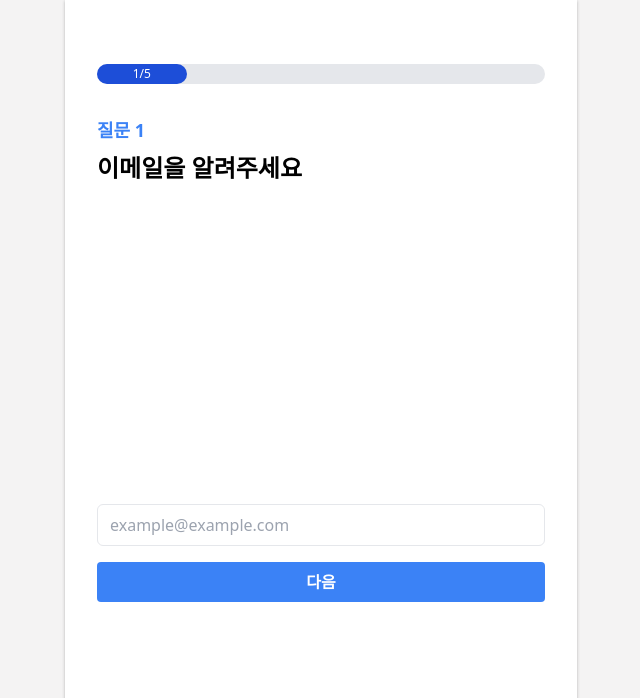
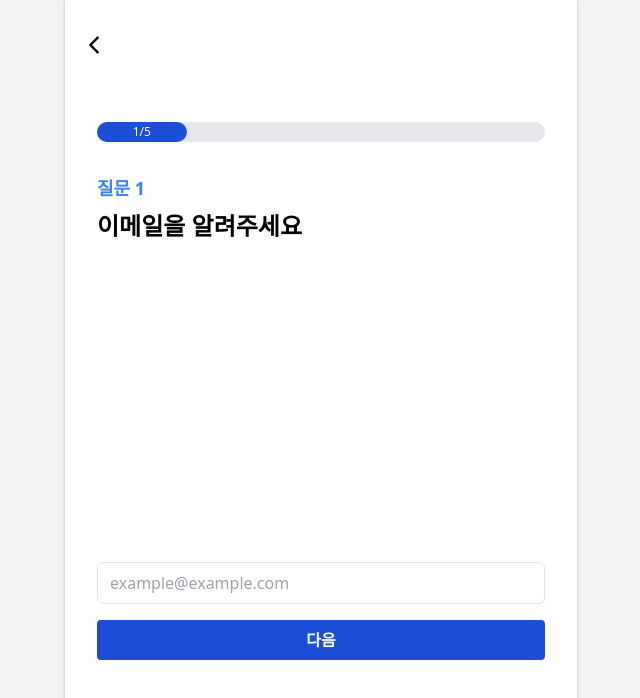
Before and after one commit to BOOPINION/Vote-FE2, a React (Create React App) app: page /signup in a window 1280 px wide. Shown: the top 698 px of the page, without its empty margins (319-959 px from the left). Built offline with nearby package versions, Linux system fonts and the light colour scheme.

Commit message:
✨ 회원가입 뒤로가기 구현
회원가입 중 뒤로가기 버튼 구현

```diff
--- a/src/components/signup/Question.tsx
+++ b/src/components/signup/Question.tsx
@@ -1,6 +1,7 @@
 import React, { useState } from "react";
 import ProgressBar from "./ProgressBar";
-
+import { IoIosArrowBack } from "react-icons/io";
+import { Link } from "react-router-dom";
 const Question: React.FC<{
   questionNumber: number;
   setQuestionNumber: React.Dispatch<React.SetStateAction<number>>;
@@ -72,6 +73,18 @@ const Question: React.FC<{
   };
 
   return (
+    <>
+      {questionNumber === 1 ? (
+        <Link to="/">
+          <IoIosArrowBack size="26px" className="mt-8 mb-0 mx-4" />
+        </Link>
+      ) : (
+        <IoIosArrowBack
+          size="26px"
+          className="mt-8 mb-0 mx-4"
+          onClick={() => setQuestionNumber(questionNumber - 1)}
+        />
+      )}
       <div className="flex flex-col items-start w-auto mx-auto my-8 p-8">
         <ProgressBar current={questionNumber} total={questions.length} />
         <span className="mt-8 text-lg text-blue-500 font-semibold">
@@ -90,7 +103,7 @@ const Question: React.FC<{
               onChange={handleEmailChange}
             />
             <button
-            className="mt-4 w-full bg-blue-500 hover:bg-blue-600 text-white font-bold py-2 px-4 rounded"
+              className="mt-4 w-full bg-blue-700 hover:bg-blue-800 text-white font-bold py-2 px-4 rounded"
               onClick={handleNextButtonClick}
             >
               다음
@@ -113,7 +126,7 @@ const Question: React.FC<{
               onChange={handleConfirmPasswordChange}
             />
             <button
-            className="mt-4 w-full bg-blue-500 hover:bg-blue-600 text-white font-bold py-2 px-4 rounded"
+              className="mt-4 w-full bg-blue-700 hover:bg-blue-800 text-white font-bold py-2 px-4 rounded"
               onClick={handleNextButtonClick}
             >
               다음
@@ -131,6 +144,7 @@ const Question: React.FC<{
           ))
         )}
       </div>
+    </>
   );
 };
 
```
Lines whose indentation alone changed are shown as unchanged.
